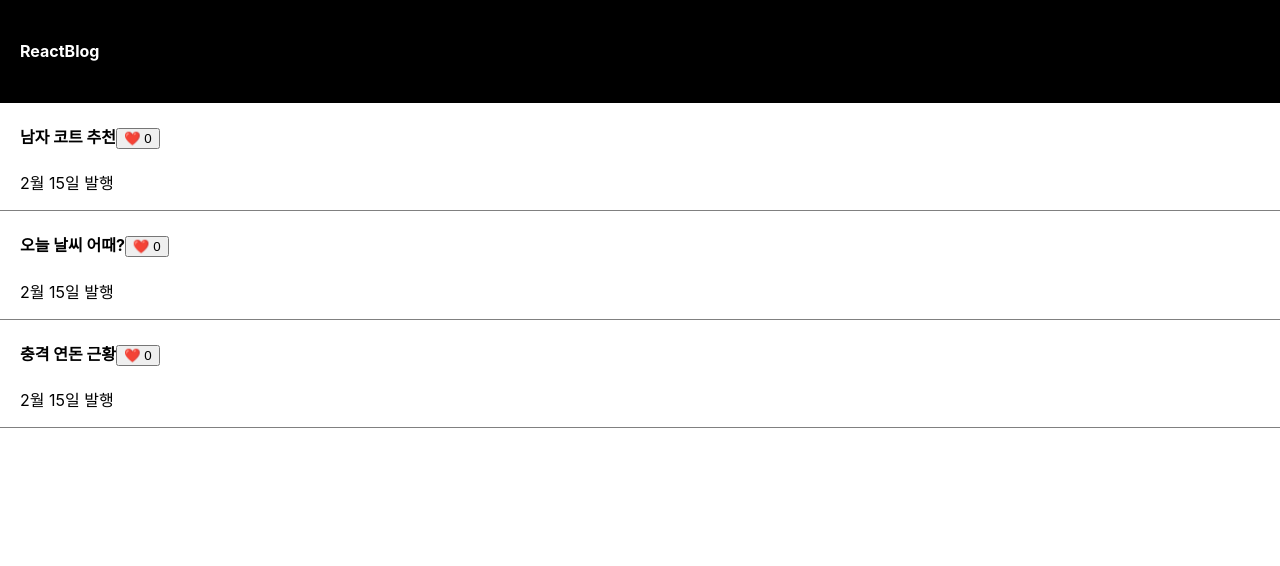
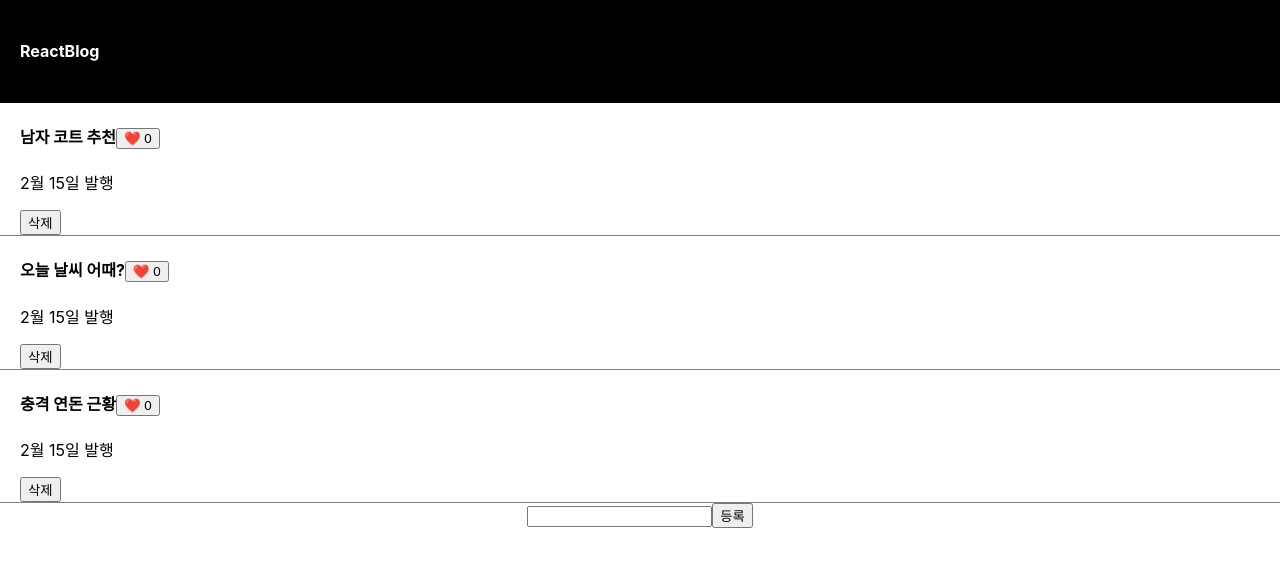
Before and after one commit to JangHyunjeong/react-study, a React (Create React App) app: page / in a window 1280 px wide. Shown: the top 566 px of the page. Built offline with nearby package versions, Linux system fonts and the light colour scheme.

Commit message:
글 발행, 삭제 기능

```diff
--- a/src/App.js
+++ b/src/App.js
@@ -10,14 +10,25 @@ function App() {
   ]);
   let [좋아요, 좋아요변경] = useState([0, 0, 0]);
   let [modal, setModal] = useState(false);
-  [1, 2, 3].map(function (a) {
-    return "1213";
-  });
+
   let [currentIdx, setCurrentIdx] = useState(null);
+  let [inputValue, setInputValue] = useState("");
 
   function chnageList() {
     let titleCopy = [...title];
     titleCopy[0] = "여자 코트 추천";
+    setTitle(titleCopy);
+  }
+
+  function post() {
+    let titleCopy = [...title];
+    titleCopy.unshift(inputValue);
+    setTitle(titleCopy);
+  }
+
+  function deleteTitle(idx) {
+    let titleCopy = [...title];
+    titleCopy.splice(idx, 1);
     setTitle(titleCopy);
   }
 
@@ -27,22 +38,21 @@ function App() {
         <h4>ReactBlog</h4>
       </div>
 
-      {/* a: 현재 도는 item , i : 0부터  ++ 되는 정수 */}
       {title.map(function (a, i) {
         return (
           <div className="list" key={i}>
-            <h4>
-              <span
+            <h4
               onClick={() => {
                 setCurrentIdx(i);
                 setModal(true);
               }}
             >
               {a}
-              </span>
               <button
                 type="button"
-                onClick={() => {
+                onClick={(e) => {
+                  // 이벤트 버블링 막기
+                  e.stopPropagation();
                   let likeCopy = [...좋아요];
                   likeCopy[i] = likeCopy[i] + 1;
                   좋아요변경(likeCopy);
@@ -51,13 +61,35 @@ function App() {
                 ❤️ {좋아요[i]}
               </button>
             </h4>
-            {/* <h4>{title[i]}</h4> */}
             <p>2월 15일 발행</p>
+            <button
+              type="button"
+              onClick={(e) => {
+                deleteTitle(i);
+              }}
+            >
+              삭제
+            </button>
           </div>
         );
       })}
 
-      {/* 1. 작명={state이름} */}
+      {/* input 에 뭔가 입력시, 코드 실행하고 싶으면
+      onChange / onInput */}
+      {/* state 변경함수는 늦게 처리됨.(비동기처리)
+        하단 코드에서 console.log 가 먼저 실행
+        setInputValue 그다음 실행
+      */}
+      <input
+        type="text"
+        onChange={(e) => {
+          setInputValue(e.target.value);
+        }}
+      ></input>
+      <button type="button" onClick={post}>
+        등록
+      </button>
+
       {modal == true ? (
         <Modal
           title={title}
@@ -70,8 +102,6 @@ function App() {
   );
 }
 
-// 함수 바깥에 넣기
-// 영어대문자로 작명시작
 function Modal(props) {
   return (
     <div className="modal">
```
Lines whose indentation alone changed are shown as unchanged.
